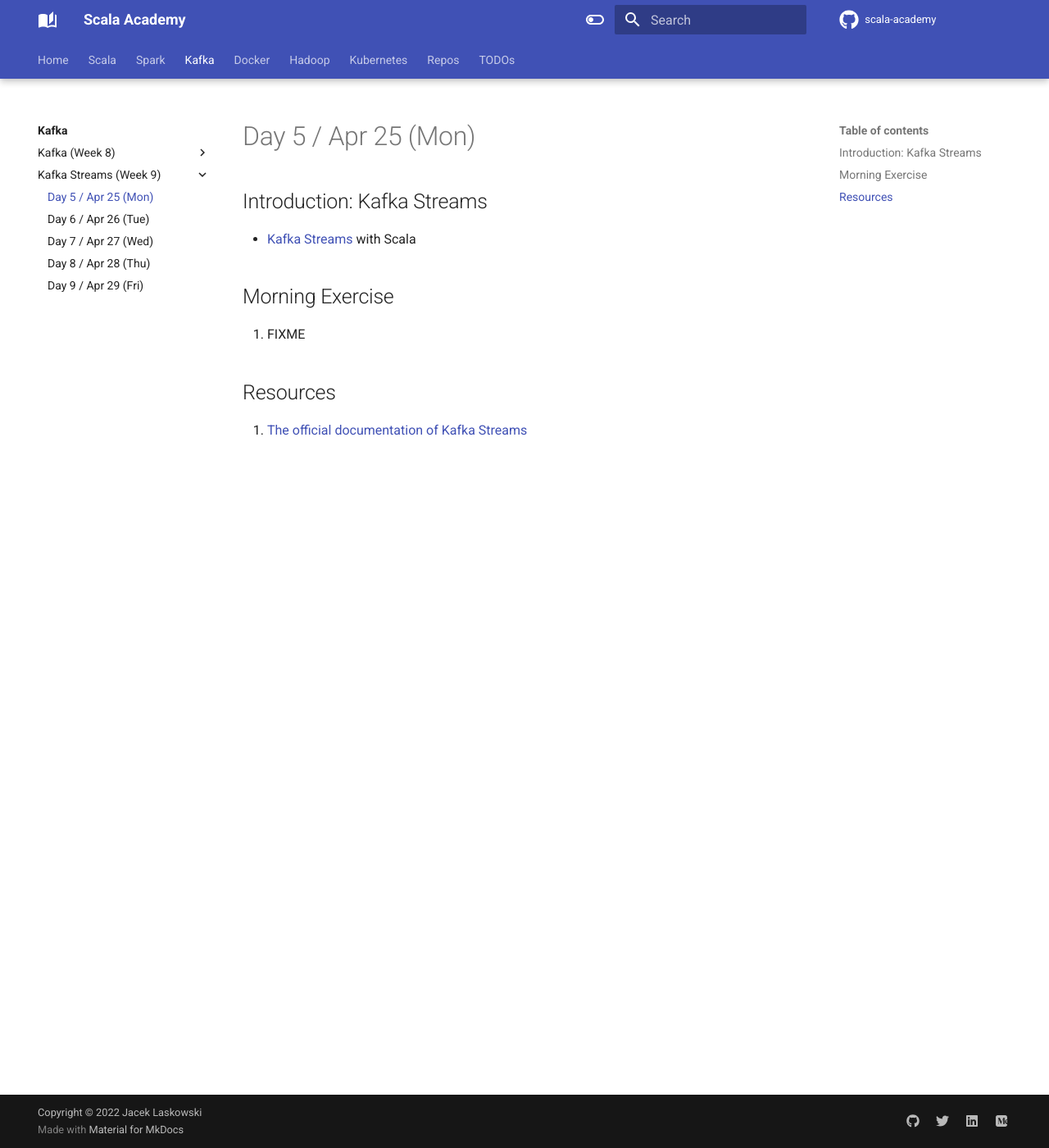
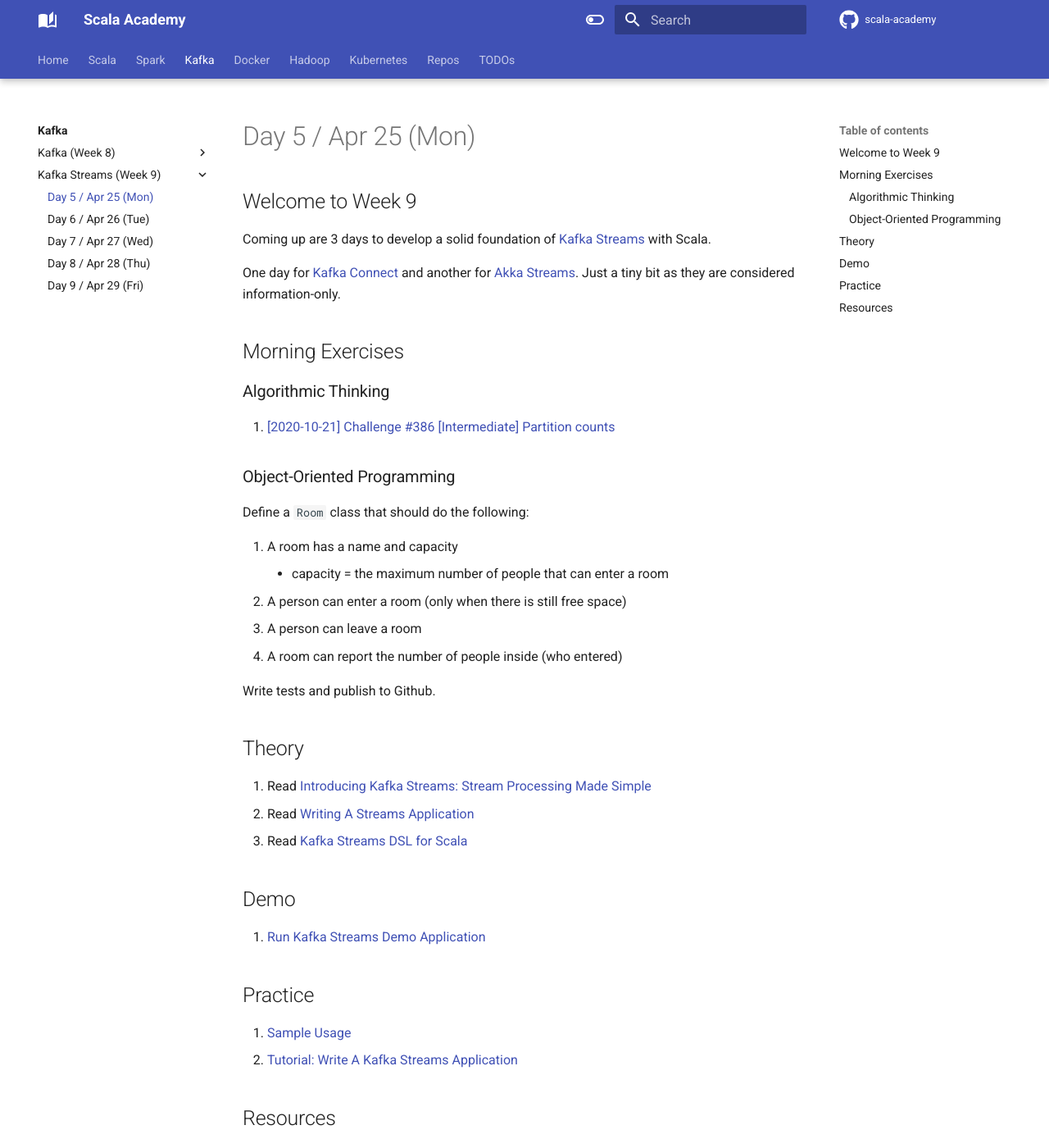
Before and after one commit to jaceklaskowski/scala-academy, an MkDocs documentation site: the page built from docs/kafka/005.md, in a window 1280 px wide and 1400 px high. Shown: the whole window at 82% size. Built offline with MkDocs 1.6.1 and Material for MkDocs 9.7.7, drawn with Linux system fonts in a browser that asks for light colours; comment, search, counter and statistics services are not loaded.

Commit message:
Day 5 / Apr 25 (Mon)

```diff
--- a/docs/kafka/005.md
+++ b/docs/kafka/005.md
@@ -1,12 +1,43 @@
 # Day 5 / Apr 25 (Mon)
 
-## Introduction: Kafka Streams
+## Welcome to Week 9
 
-* [Kafka Streams](https://kafka.apache.org/31/documentation/streams/) with Scala
+Coming up are 3 days to develop a solid foundation of [Kafka Streams](https://kafka.apache.org/31/documentation/streams/) with Scala.
 
-## Morning Exercise
+One day for [Kafka Connect](008.md) and another for [Akka Streams](009.md). Just a tiny bit as they are considered information-only.
 
-1. FIXME
+## Morning Exercises
+
+### Algorithmic Thinking
+
+1. [[2020-10-21] Challenge #386 [Intermediate] Partition counts](https://www.reddit.com/r/dailyprogrammer/comments/jfcuz5/20201021_challenge_386_intermediate_partition/)
+
+### Object-Oriented Programming
+
+Define a `Room` class that should do the following:
+
+1. A room has a name and capacity
+    * capacity = the maximum number of people that can enter a room
+1. A person can enter a room (only when there is still free space)
+1. A person can leave a room
+1. A room can report the number of people inside (who entered)
+
+Write tests and publish to Github.
+
+## Theory
+
+1. Read [Introducing Kafka Streams: Stream Processing Made Simple](https://www.confluent.io/blog/introducing-kafka-streams-stream-processing-made-simple/)
+1. Read [Writing A Streams Application](https://kafka.apache.org/31/documentation/streams/developer-guide/write-streams.html)
+1. Read [Kafka Streams DSL for Scala](https://kafka.apache.org/31/documentation/streams/developer-guide/dsl-api.html#scala-dsl)
+
+## Demo
+
+1. [Run Kafka Streams Demo Application](https://kafka.apache.org/31/documentation/streams/quickstart)
+
+## Practice
+
+1. [Sample Usage](https://kafka.apache.org/31/documentation/streams/developer-guide/dsl-api.html#scala-dsl-sample-usage)
+1. [Tutorial: Write A Kafka Streams Application](https://kafka.apache.org/31/documentation/streams/tutorial)
 
 ## Resources
 
```
